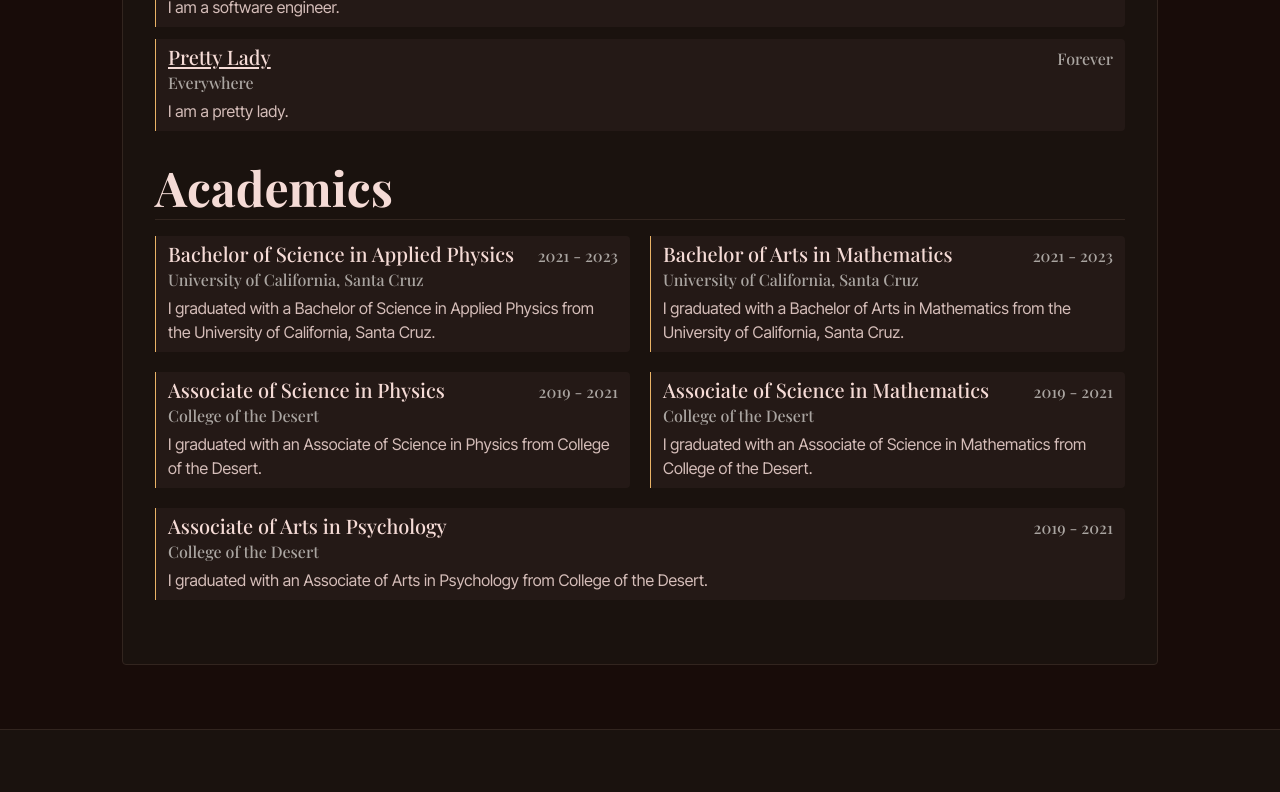
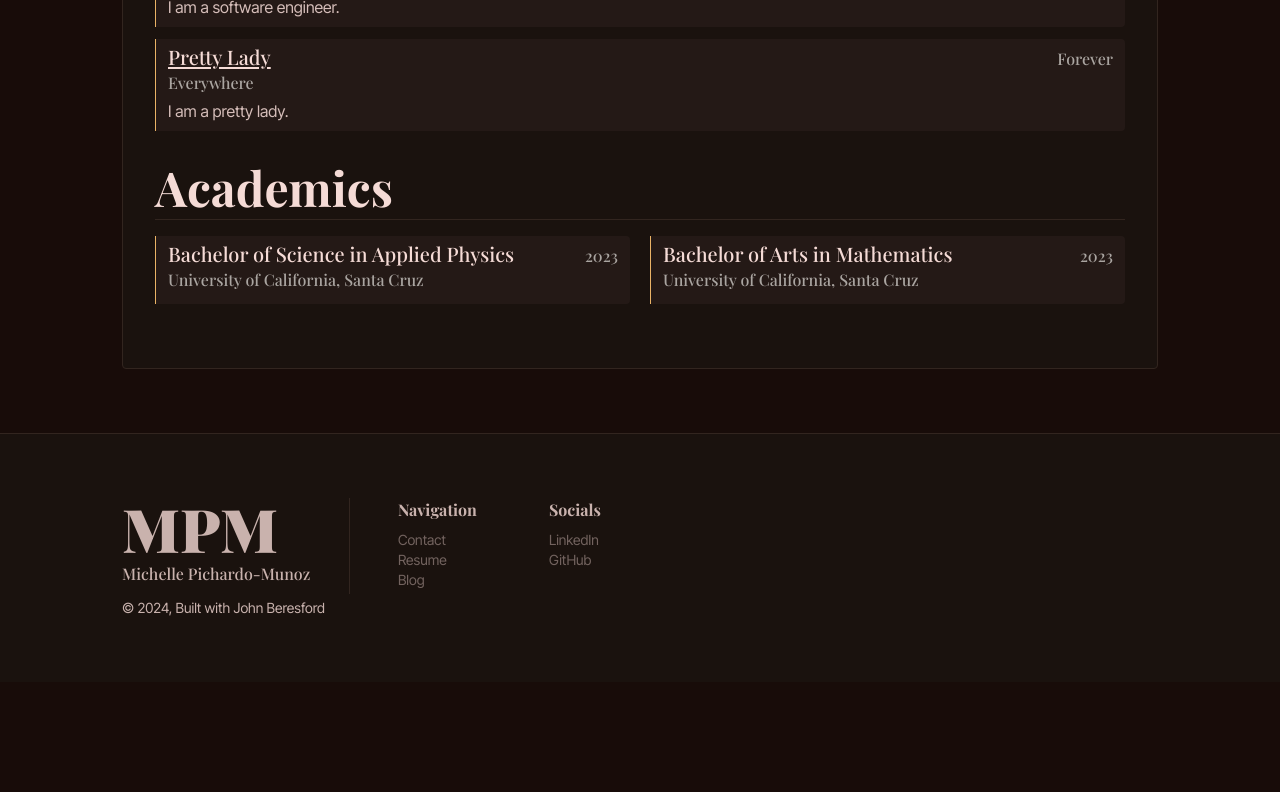
Before and after one commit to Drixitel/drixit-blog, a Next.js app: page /resume in a window 1280 px wide. Shown: the part 499-1291 px from the top of the page. After the commit the page ends 1181 px from the top, so only its background shows below. Built offline with nearby package versions, Linux system fonts and the light colour scheme; a web font is replaced by a local one; what @xpd/tailwind-3dtransforms would draw is missing.

Commit message:
update academics

```diff
--- a/content/resume-entries/academics/index.ts
+++ b/content/resume-entries/academics/index.ts
@@ -8,42 +8,34 @@ export const academics: ResumeSection = {
     {
       title: "Bachelor of Science in Applied Physics",
       location: "University of California, Santa Cruz",
-      date: "2021 - 2023",
+      date: "2023",
       description:
-        "I graduated with a Bachelor of Science in Applied Physics from the University of California, Santa Cruz.",
+        "",
       tags: ["Computer Science", "Bachelor of Science"],
     },
     {
       title: "Bachelor of Arts in Mathematics",
       location: "University of California, Santa Cruz",
-      date: "2021 - 2023",
+      date: "2023",
       description:
-        "I graduated with a Bachelor of Arts in Mathematics from the University of California, Santa Cruz.",
+        "",
       tags: ["Mathematics", "Bachelor of Arts"],
     },
-    {
-      title: "Associate of Science in Physics",
-      location: "College of the Desert",
-      date: "2019 - 2021",
-      description:
-        "I graduated with an Associate of Science in Physics from College of the Desert.",
-      tags: ["Physics", "Associate of Science"],
-    },
-    {
-      title: "Associate of Science in Mathematics",
-      location: "College of the Desert",
-      date: "2019 - 2021",
-      description:
-        "I graduated with an Associate of Science in Mathematics from College of the Desert.",
-      tags: ["Mathematics", "Associate of Arts"],
-    },
-    {
-      title: "Associate of Arts in Psychology",
-      location: "College of the Desert",
-      date: "2019 - 2021",
-      description:
-        "I graduated with an Associate of Arts in Psychology from College of the Desert.",
-      tags: ["Psychology", "Associate of Arts"],
-    },
+    // {
+    //   title: "Associate of Science in Physics",
+    //   location: "College of the Desert",
+    //   date: "2021",
+    //   description:
+    //     "",
+    //   tags: ["Physics", "Associate of Science"],
+    // },
+    // {
+    //   title: "Associate of Science in Mathematics",
+    //   location: "College of the Desert",
+    //   date: "2021",
+    //   description:
+    //     "",
+    //   tags: ["Mathematics", "Associate of Arts"],
+    // },
   ],
 };
```
